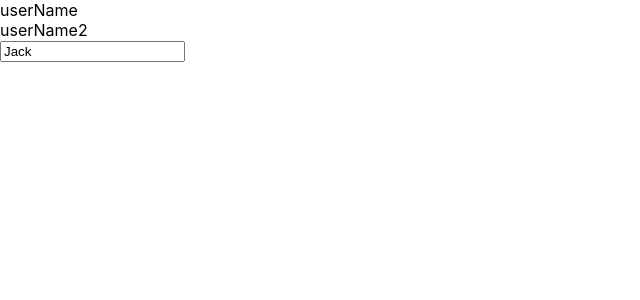
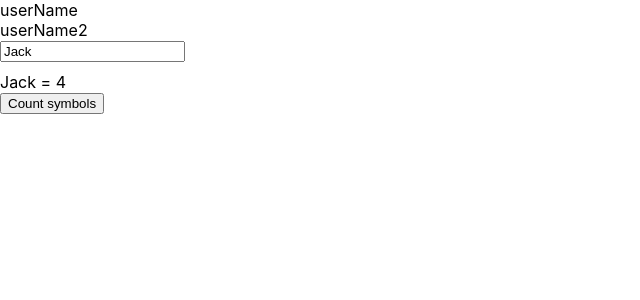
Before and after one commit to laurapoc/react-play-ground, a React (Create React App) app: page / in a window 1280 px wide. Shown: the top 300 px of the page, without its empty margins (0-640 px from the left). Built offline with nearby package versions, Linux system fonts and the light colour scheme; data requests are answered from the project's data file.

Commit message:
play arround custom hook creation

```diff
--- a/src/components/LocalStorageInput.js
+++ b/src/components/LocalStorageInput.js
@@ -1,15 +1,32 @@
+import { useCustomState } from "../hooks/useCustomState";
 import { useLocalStorage } from "../hooks/useLocalStorage";
 
 const LocalStorageInput = () => {
   const [name, setName] = useLocalStorage("name", "Jack");
+  const [count, setCount] = useCustomState(name.length);
+
+  const handleNameChange = (e) => {
+    e.preventDefault();
+    setName(e.target.value);
+  };
+
+  const handleButtonClick = () => {
+    setCount(name.length);
+  };
 
   return (
-    <input
-      type="text"
-      placeholder="enter name"
-      value={name}
-      onChange={(e) => setName(e.target.value)}
-    />
+    <>
+      <input
+        type="text"
+        placeholder="enter name"
+        value={name}
+        onChange={handleNameChange}
+      />
+      <div style={{ marginTop: "10px" }}>
+        <div style={{ marginTop: "10px" }}>{name + " = " + count}</div>
+        <button onClick={handleButtonClick}>Count symbols</button>
+      </div>
+    </>
   );
 };
 
--- /dev/null
+++ b/src/hooks/useCustomState.jsx
@@ -0,0 +1,11 @@
+import { useState } from "react";
+
+export const useCustomState = (initialValue) => {
+  const [storedValue, setStoredValue] = useState(initialValue);
+
+  const setNewValue = (value) => {
+    setStoredValue(value);
+  };
+
+  return [storedValue, setNewValue];
+};
```
